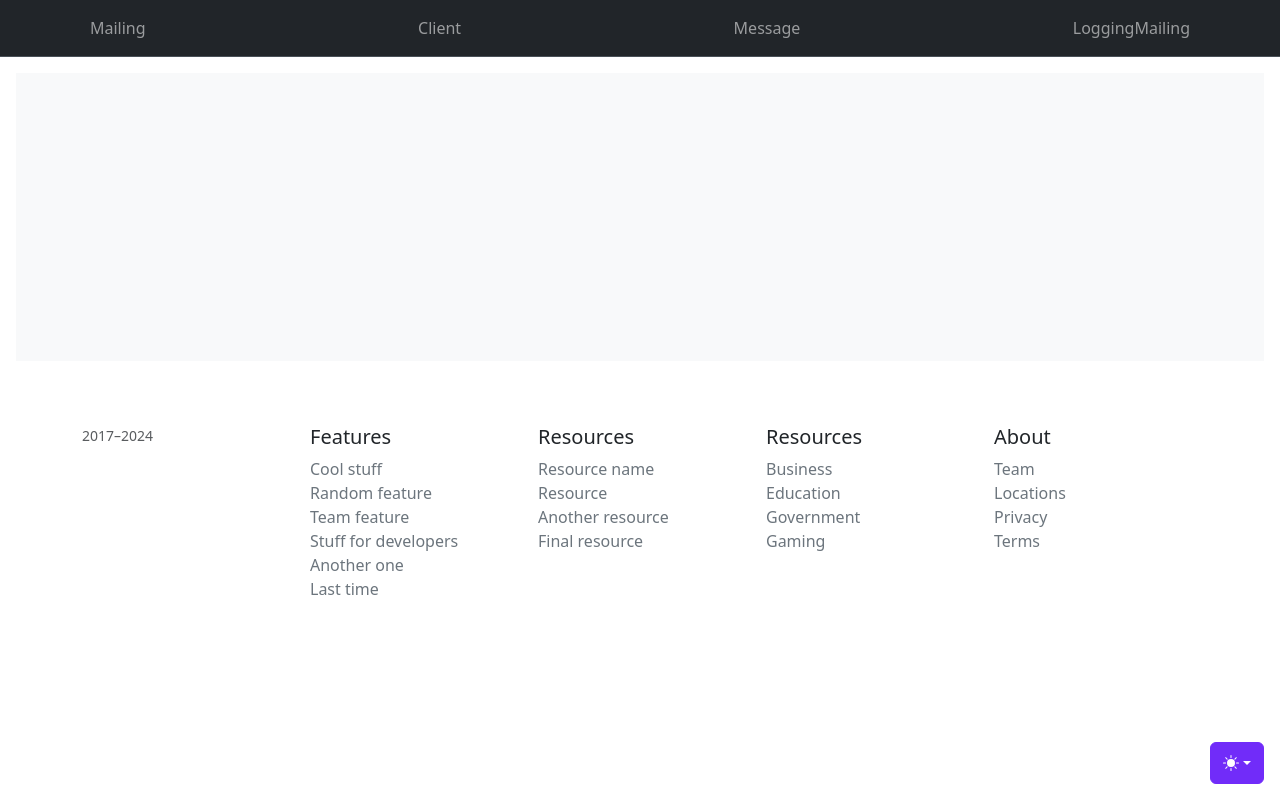
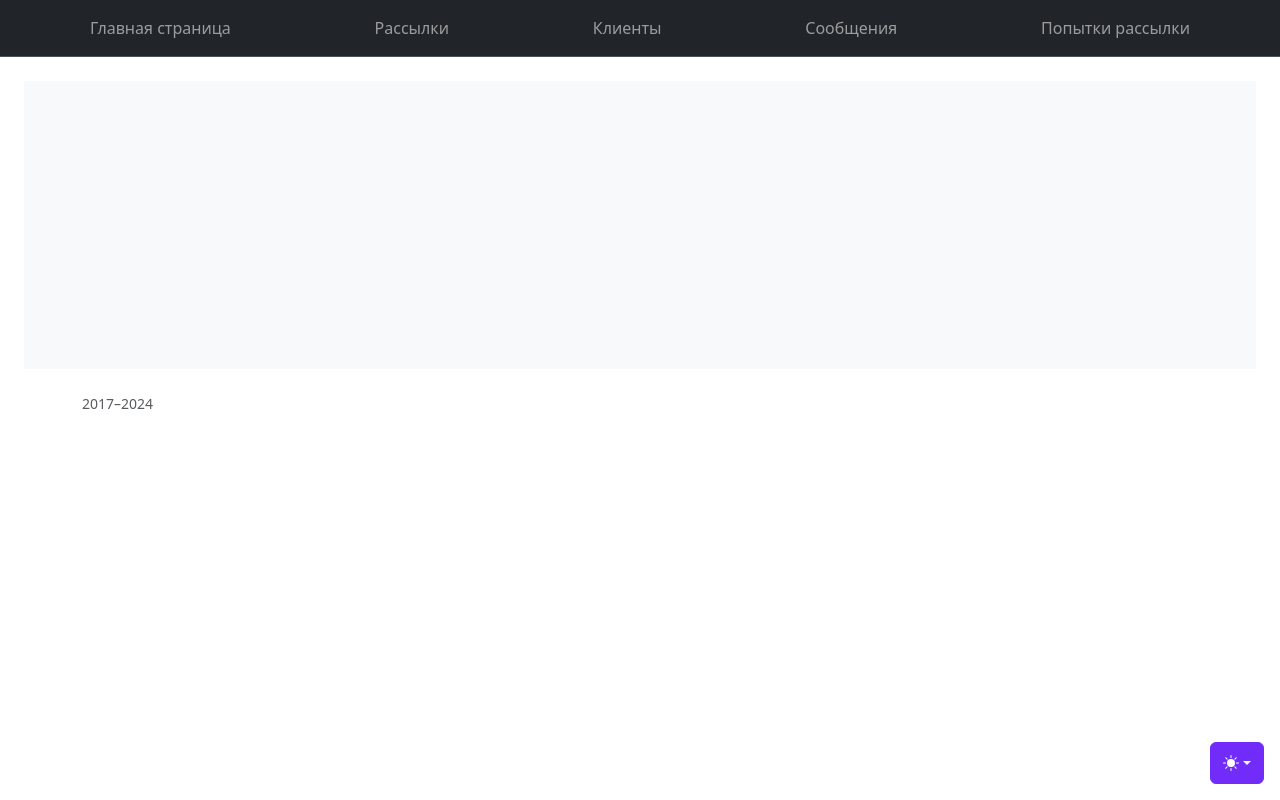
Before and after one commit to ssher250110/django_mailing, a Django app: template mailing/templates/mailing/mailing_list.html in a window 1280 px wide. Run offline with Django 4.2, Linux system fonts and the light colour scheme; the template is opened without the code that fills it, so the values that code supplies are empty; some libraries are stand-ins or nearby versions.

Commit message:
added templateview info-list and editing path loggingmailing

```diff
--- a/mailing/templates/mailing/base.html
+++ b/mailing/templates/mailing/base.html
@@ -9,7 +9,10 @@
     <meta name="description" content="">
     <meta name="author" content="Mark Otto, Jacob Thornton, and Bootstrap contributors">
     <meta name="generator" content="Hugo 0.122.0">
-    <title>{% block title_page %}{% endblock %}</title>
+    <title>
+        {% block title_page %}
+        {% endblock %}
+    </title>
 
 
     <link href="{% static 'css/bootstrap.min.css' %}" rel="stylesheet">
@@ -182,59 +185,20 @@
 
 {% include 'mailing/includes/menu.html' %}
 
-<div class="position-relative overflow-hidden p-3 p-md-5 m-md-3 text-center bg-body-tertiary">
+<div class="position-relative overflow-hidden p-3 p-md-5 m-md-4 text-center bg-body-tertiary">
+    {% block title %}
+    {% endblock %}
     <div class="col-md-6 p-lg-5 mx-auto my-5">
-        {#        {% block title %}#}
-        {#        {% endblock %}#}
+        {% block content %}
+        {% endblock %}
     </div>
 </div>
-{##}
-{#{% block content %}#}
-{#{% endblock %}#}
 
 
-<footer class="container py-5">
+<footer class="container py-8">
     <div class="row">
         <div class="col-12 col-md">
             <small class="d-block mb-3 text-body-secondary">2017–{% now 'Y' %}</small>
-        </div>
-        <div class="col-6 col-md">
-            <h5>Features</h5>
-            <ul class="list-unstyled text-small">
-                <li><a class="link-secondary text-decoration-none" href="#">Cool stuff</a></li>
-                <li><a class="link-secondary text-decoration-none" href="#">Random feature</a></li>
-                <li><a class="link-secondary text-decoration-none" href="#">Team feature</a></li>
-                <li><a class="link-secondary text-decoration-none" href="#">Stuff for developers</a></li>
-                <li><a class="link-secondary text-decoration-none" href="#">Another one</a></li>
-                <li><a class="link-secondary text-decoration-none" href="#">Last time</a></li>
-            </ul>
-        </div>
-        <div class="col-6 col-md">
-            <h5>Resources</h5>
-            <ul class="list-unstyled text-small">
-                <li><a class="link-secondary text-decoration-none" href="#">Resource name</a></li>
-                <li><a class="link-secondary text-decoration-none" href="#">Resource</a></li>
-                <li><a class="link-secondary text-decoration-none" href="#">Another resource</a></li>
-                <li><a class="link-secondary text-decoration-none" href="#">Final resource</a></li>
-            </ul>
-        </div>
-        <div class="col-6 col-md">
-            <h5>Resources</h5>
-            <ul class="list-unstyled text-small">
-                <li><a class="link-secondary text-decoration-none" href="#">Business</a></li>
-                <li><a class="link-secondary text-decoration-none" href="#">Education</a></li>
-                <li><a class="link-secondary text-decoration-none" href="#">Government</a></li>
-                <li><a class="link-secondary text-decoration-none" href="#">Gaming</a></li>
-            </ul>
-        </div>
-        <div class="col-6 col-md">
-            <h5>About</h5>
-            <ul class="list-unstyled text-small">
-                <li><a class="link-secondary text-decoration-none" href="#">Team</a></li>
-                <li><a class="link-secondary text-decoration-none" href="#">Locations</a></li>
-                <li><a class="link-secondary text-decoration-none" href="#">Privacy</a></li>
-                <li><a class="link-secondary text-decoration-none" href="#">Terms</a></li>
-            </ul>
         </div>
     </div>
 </footer>
--- a/mailing/templates/mailing/includes/menu.html
+++ b/mailing/templates/mailing/includes/menu.html
@@ -1,16 +1,13 @@
 <nav class="navbar navbar-expand-md bg-dark sticky-top border-bottom" data-bs-theme="dark">
     <div class="container">
         <div class="offcanvas offcanvas-end" tabindex="-1" id="offcanvas" aria-labelledby="offcanvasLabel">
-            <div class="offcanvas-header">
-                <h5 class="offcanvas-title" id="offcanvasLabel">Aperture</h5>
-                <button type="button" class="btn-close" data-bs-dismiss="offcanvas" aria-label="Close"></button>
-            </div>
             <div class="offcanvas-body">
                 <ul class="navbar-nav flex-grow-1 justify-content-between">
-                    <li class="nav-item"><a class="nav-link" href="{% url 'mailing:message-list' %}">Mailing</a></li>
-                    <li class="nav-item"><a class="nav-link" href="{% url 'mailing:client-list' %}">Client</a>
-                    <li class="nav-item"><a class="nav-link" href="{% url 'mailing:message-list' %}">Message</a>
-                    <li class="nav-item"><a class="nav-link" href="{% url 'mailing:logging-list' %}">LoggingMailing</a>
+                    <li class="nav-item"><a class="nav-link" href="{% url 'mailing:info-view' %}">Главная страница</a></li>
+                    <li class="nav-item"><a class="nav-link" href="{% url 'mailing:mailing-list' %}">Рассылки</a></li>
+                    <li class="nav-item"><a class="nav-link" href="{% url 'mailing:client-list' %}">Клиенты</a>
+                    <li class="nav-item"><a class="nav-link" href="{% url 'mailing:message-list' %}">Сообщения</a>
+                    <li class="nav-item"><a class="nav-link" href="{% url 'mailing:logging_mailing-list' %}">Попытки рассылки</a>
 {#                        {% if user.is_authenticated %}#}
 {#                            <li class="nav-item"><a class="nav-link" href="{% url 'users:logout' %}">Log out</a>#}
 {#                                {% else %}#}
--- a/mailing/templates/mailing/mailing_list.html
+++ b/mailing/templates/mailing/mailing_list.html
@@ -1 +1,5 @@
 {% extends "mailing/base.html" %}
+
+{% block title_page %}
+    Список рассылок
+{% endblock %}
--- a/mailing/views.py
+++ b/mailing/views.py
@@ -1,7 +1,11 @@
 from django.shortcuts import render
-from django.views.generic import ListView, CreateView, DetailView, UpdateView, DeleteView
+from django.views.generic import ListView, CreateView, DetailView, UpdateView, DeleteView, TemplateView
 
 from mailing.models import Client, Message, Mailing, LoggingMailing
+
+
+class InfoView(TemplateView):
+    template_name = "mailing/info_view.html"
 
 
 class ClientCreateView(CreateView):
```
Also changed, not shown: mailing/templates/mailing/info_view.html (added, +13 -0 lines), mailing/urls.py (+7 -5 lines).
